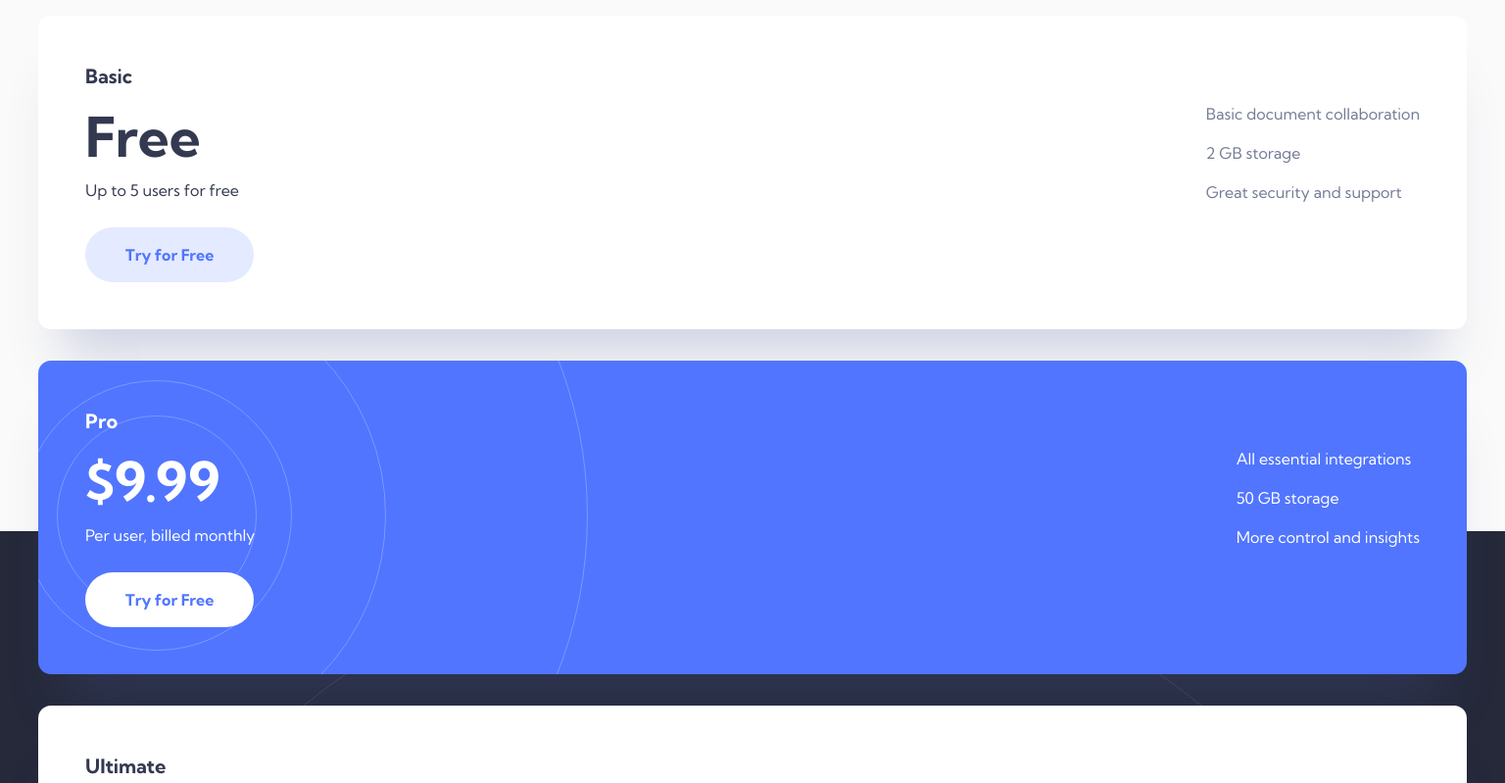
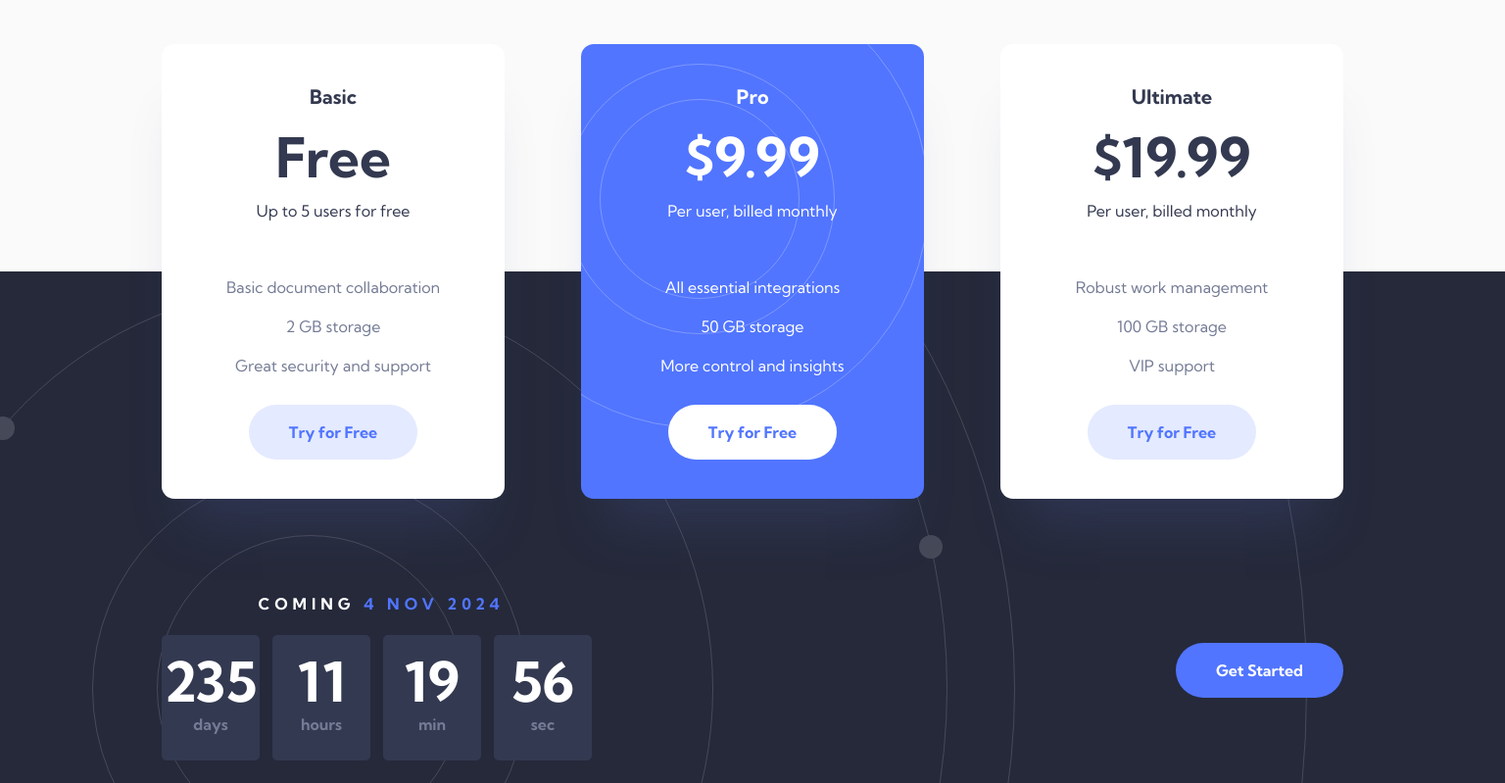
Before and after one commit to daniel-sebastian-buhaianu/fm-officeElite, a plain HTML site: page index.html in a window 1536 px wide. Shown: the part 940-1739 px from the top of the page at 98% size. Drawn offline with Linux system fonts and the light colour scheme.

Commit message:
Style homepage for desktop

```diff
--- a/index.html
+++ b/index.html
@@ -86,6 +86,7 @@
     </main>
 
     <footer>
+      <div class="container">
         <div class="countdown">
           <p class="title heading-3">Coming <span class="date">4 Nov 2020</span></p>
           <div class="timer">
@@ -109,6 +110,7 @@
         </div>
 
         <a class="call-to-action btn btn--primary" href="signup.html">Get Started</a>
+      </div>
     </footer>
 
     <script src="js/countdown.js"></script>
--- a/scss/home.scss
+++ b/scss/home.scss
@@ -82,6 +82,32 @@ header {
     }
 }
 
+@media (min-width: 1440px) {
+    header {
+        padding: 81px 165px 0 165px;
+        background-size: 1134px;
+        background-position: 656px -419px;
+        margin-bottom: 164px;
+        .logo {
+            margin-bottom: 102px;
+        }
+        .container {
+            .announcement {
+                margin-right: 95px;
+                .headline {
+                    font-size: 56px;
+                    line-height: 64px;
+                }
+                .summary {
+                    padding: 0 5px 0 0;
+                    font-size: 18px;
+                    line-height: 28px;
+                }
+            }
+        }
+    }
+}
+
 main {
     padding: 0 23px;
     .card {
@@ -100,6 +126,9 @@ main {
             }
             .call-to-action {
                 background-color: $color--white-2;
+                &:hover {
+                    color: $color--blue-2;
+                }
             }
         }
         .title {
@@ -158,6 +187,33 @@ main {
     }
 }
 
+@media (min-width: 1440px) {
+    main {
+        display: flex;
+        padding: 0 165px;
+        justify-content: space-between;
+        .card {
+            padding: 40px;
+            margin-bottom: 0;
+            width: 350px;
+            .title {
+                text-align: center;
+            }
+            .container {
+                display: block;
+                margin-bottom: 32px;
+                text-align: center;
+                .price {
+                    margin-bottom: 56px;
+                }
+            }
+            .call-to-action {
+                margin: 0 auto;
+            }
+        }
+    }
+}
+
 footer {
     height: 1248px;
     margin-top: -764px;
@@ -167,12 +223,14 @@ footer {
     background-size: 1202px;
     background-position: 50% 156px;
     text-align: center;
-    .countdown {
+    .container {
         padding-top: 894px;
-        margin-bottom: 40px;
-    }
-    .call-to-action {
-        display: inline-block;
+        .countdown {
+            margin-bottom: 40px;
+        }
+        .call-to-action {
+            display: inline-block;
+        }
     }
 }
 
@@ -182,9 +240,33 @@ footer {
         margin-top: -498px;
         background-size: 1454px;
         background-position: 50% 15px;
-        .countdown {
+        .container {
             padding-top: 598px;
-            margin-bottom: 48px;
+            .countdown {
+                margin-bottom: 48px;
+            }
         }
     }
 }
+
+@media (min-width: 1440px) {
+    footer {
+        height: 603px;
+        margin-top: -232px;
+        background-size: 2036px;
+        background-position: -702px -592px;
+        padding: 0 165px;
+        .container {
+            padding-top: 315px;
+            display: flex;
+            justify-content: space-between;
+            align-items: center;
+            .countdown {
+                margin: 0;
+            }
+            .call-to-action {
+                max-height: 56px;
+            }
+        }
+    }
+}
```
Also changed, not shown: css/home.css, 1 other file. Lines whose indentation alone changed are shown as unchanged.
